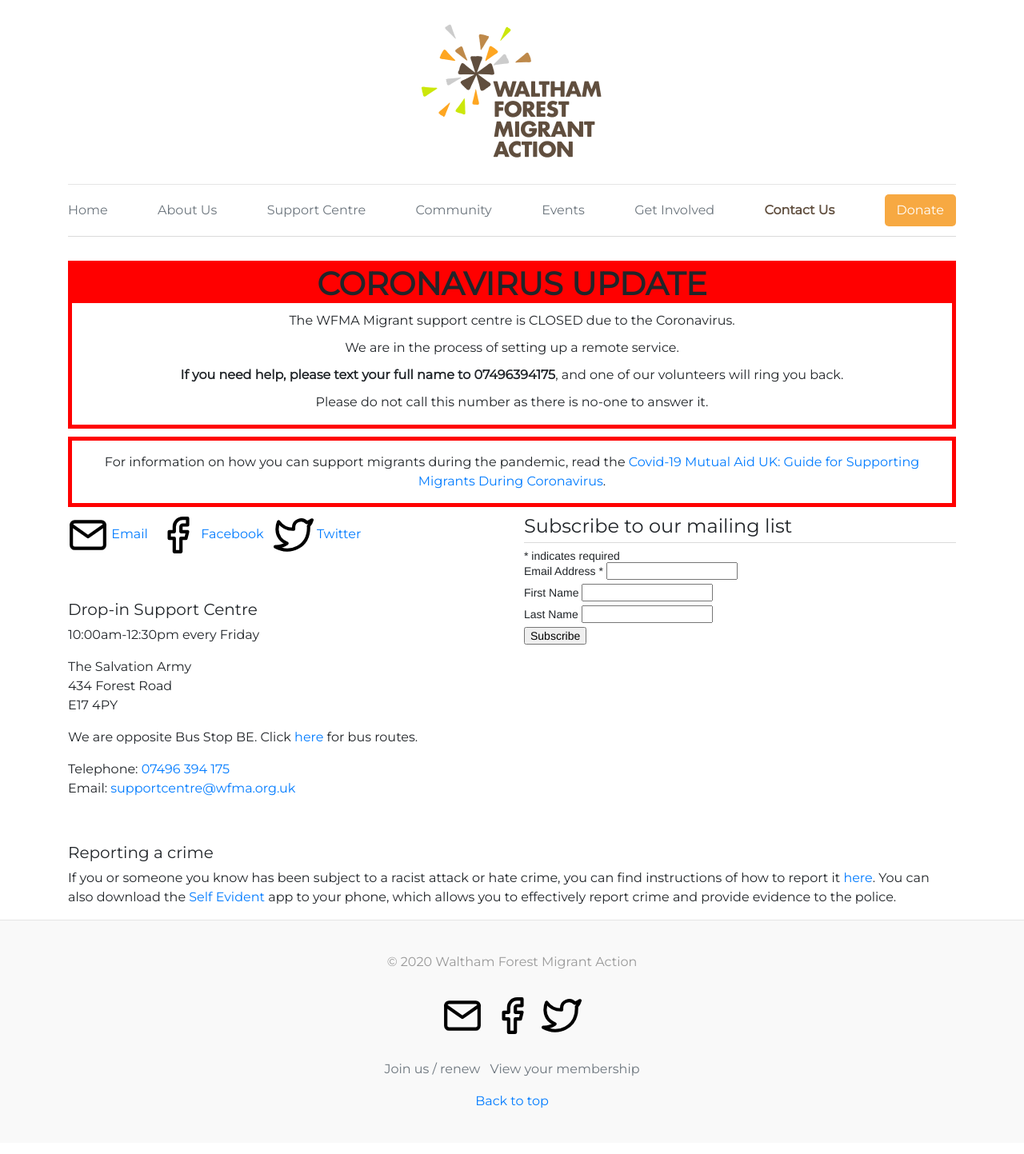
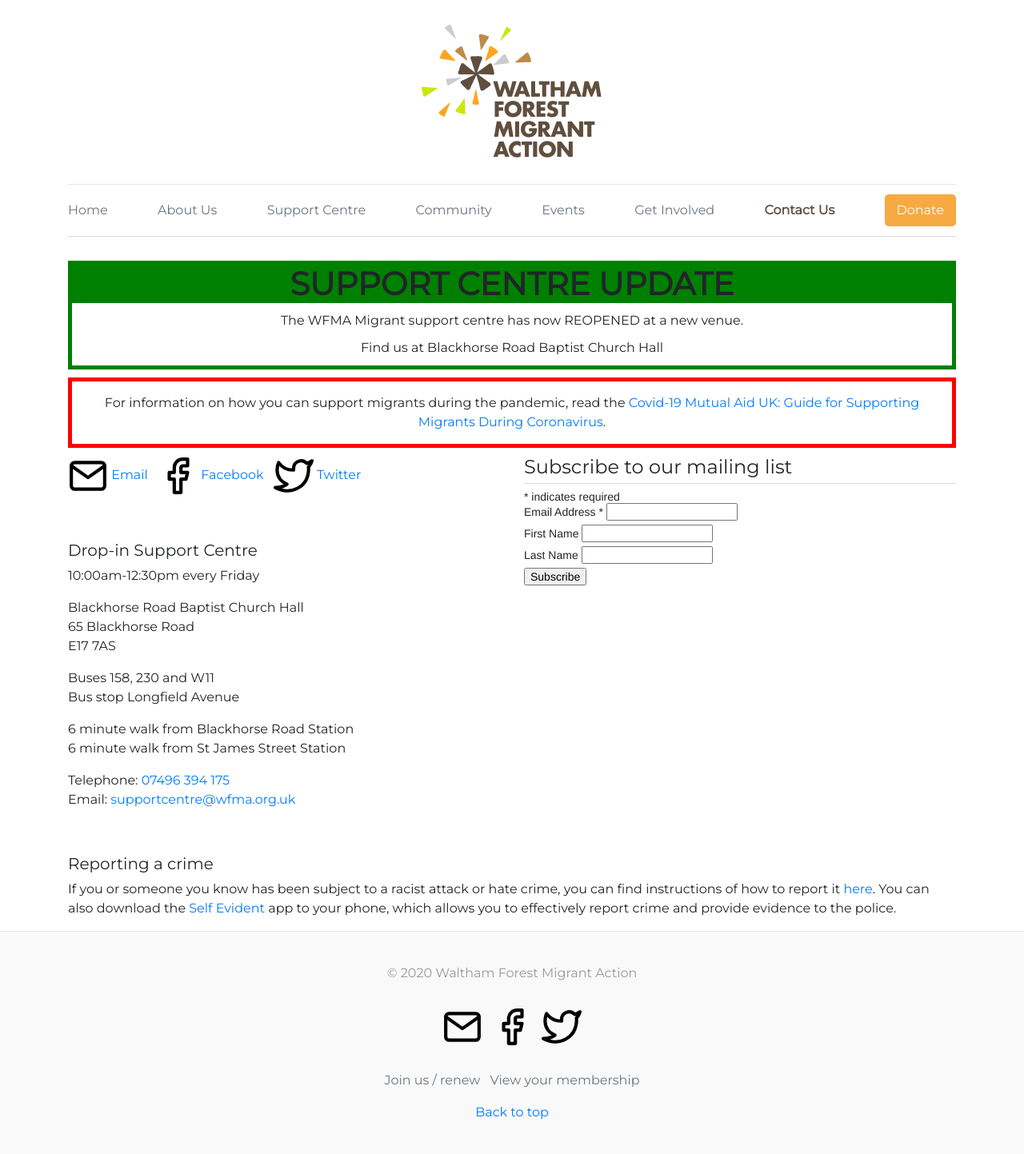
Before and after one commit to wfmigrantaction/wfmigrantaction.github.io, a Jekyll site: the page built from contact-us.md, in a window 1280 px wide. Shown: the whole page at 80% size. Built offline with Jekyll 4.4.1, drawn with Linux system fonts in a browser that asks for light colours; comment, search, counter and statistics services are not loaded.

Commit message:
Update with new support centre details

```diff
--- a/_includes/coronavirus.html
+++ b/_includes/coronavirus.html
@@ -1,18 +1,12 @@
-<div style="border: 5px solid red; text-align: center; margin-bottom: 10px;">
-<h1 style="background: red; font-weight: bold;">
-CORONAVIRUS UPDATE
+<div style="border: 5px solid green; text-align: center; margin-bottom: 10px;">
+<h1 style="background: green; font-weight: bold;">
+SUPPORT CENTRE UPDATE
 </h1>
 <p style="margin: 10px">
-  The WFMA Migrant support centre is CLOSED due to the Coronavirus.
+  The WFMA Migrant support centre has now REOPENED at a new venue.
 </p>
 <p style="margin: 10px">
-  We are in the process of setting up a remote service.
-</p>
-<p style="margin: 10px">
-<strong>If you need help, please text your full name to 07496394175</strong>, and one of our volunteers will ring you back.
-</p>
-<p>
-Please do not call this number as there is no-one to answer it.
+  Find us at Blackhorse Road Baptist Church Hall
 </p>
 </div>
 
--- a/contact-us.md
+++ b/contact-us.md
@@ -14,11 +14,15 @@
 ##### Drop-in Support Centre
 10:00am-12:30pm every Friday
 
-The Salvation Army
-434 Forest Road
-E17 4PY
+Blackhorse Road Baptist Church Hall
+65 Blackhorse Road
+E17 7AS
 
-We are opposite Bus Stop BE. Click [here](https://tfl.gov.uk/maps?Input=Salvation+Army+Walthamstow%2C+London%2C+UK&InputGeolocation=51.590694427490234%2C-0.021134300157427788) for bus routes.
+Buses 158, 230 and W11
+Bus stop Longfield Avenue
+
+6 minute walk from Blackhorse Road Station
+6 minute walk from St James Street Station
 
 Telephone: [07496 394 175](tel:07496394175)
 Email: [supportcentre@wfma.org.uk](mailto:supportcentre@wfma.org.uk)
```
Also changed, not shown: support-centre.md (+8 -8 lines).
